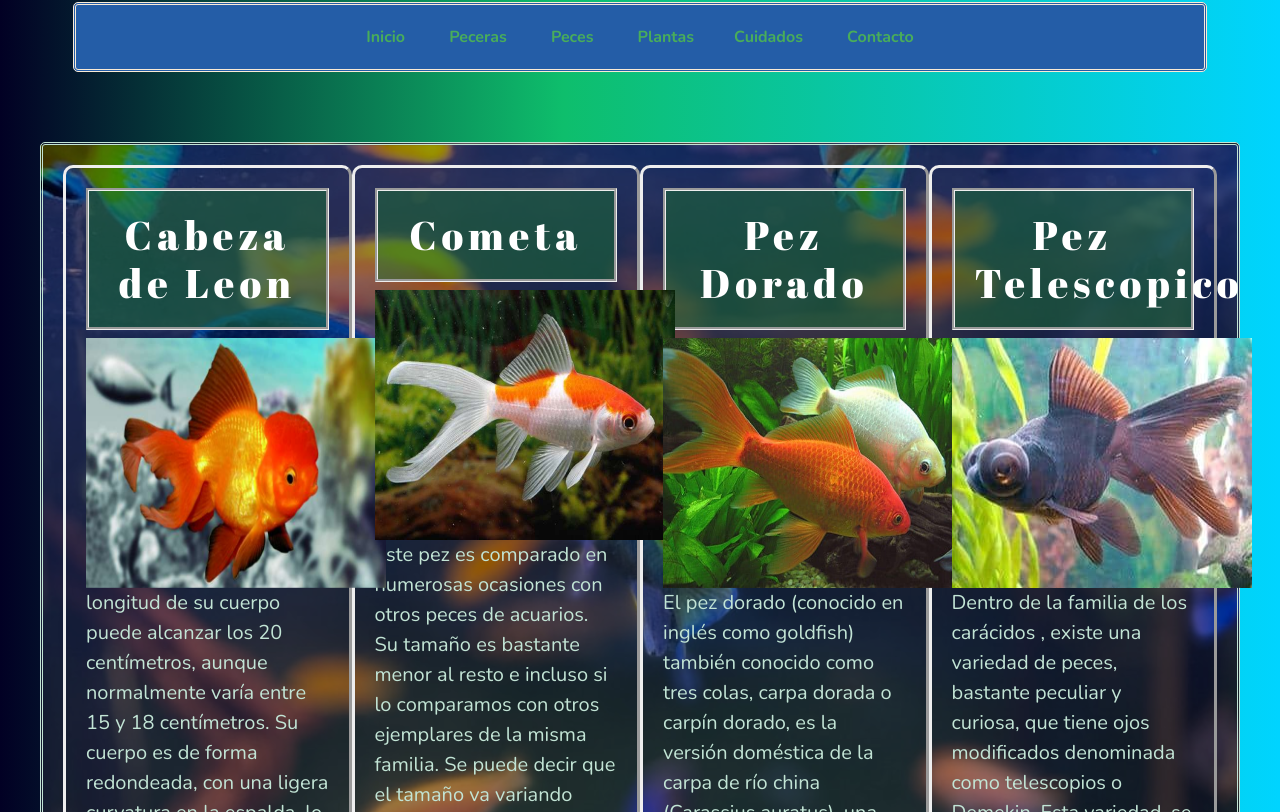
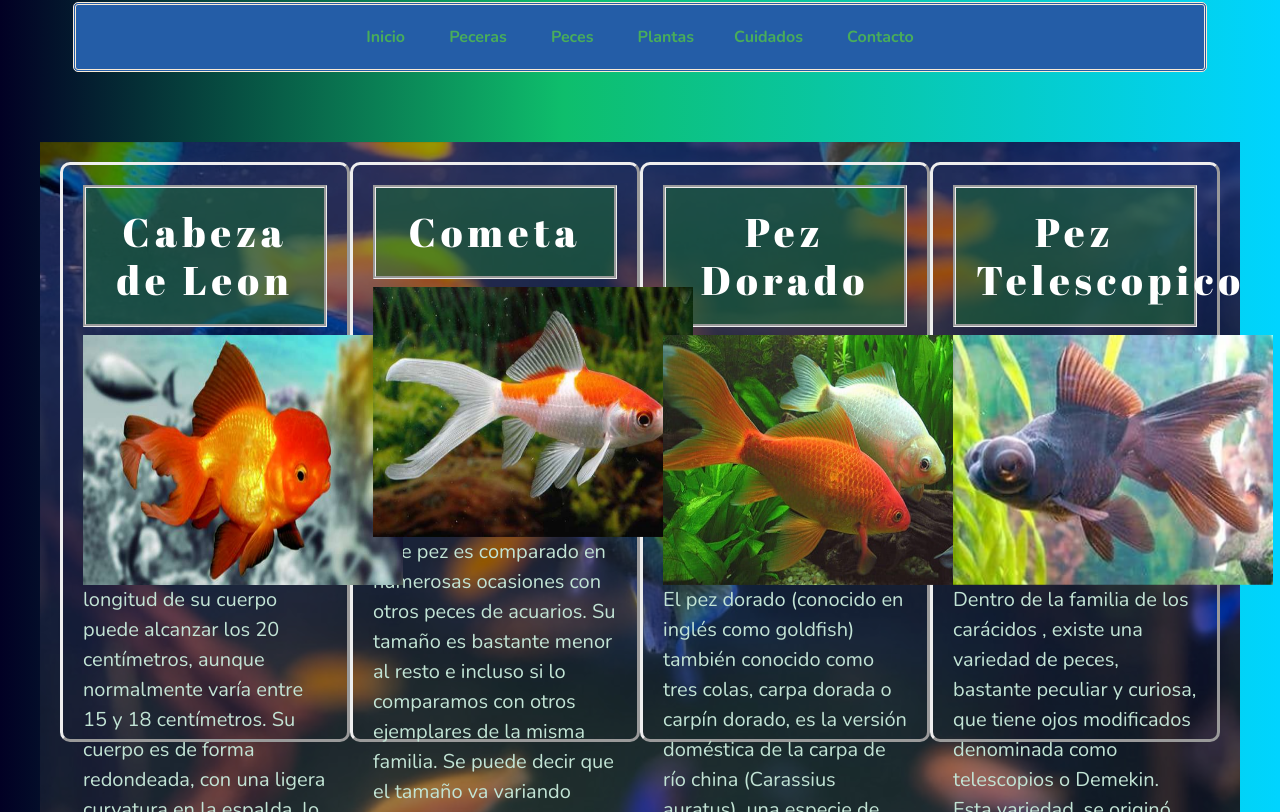
Before and after one commit to NicolasBugari/PreEntrega2Bugari, a plain HTML site: page Paginas/peces.html in a window 1280 px wide. Shown: the part 608-1420 px from the top of the page. Drawn offline with nearby package versions, Linux system fonts and the light colour scheme.

Commit message:
Ultimos Arreglos

```diff
--- a/Paginas/peces.html
+++ b/Paginas/peces.html
@@ -53,7 +53,7 @@
         <section class="section3">
             <div class="pez cabezadeleon">
                 <h2>Cabeza de Leon</h2>
-                <img class="animate__animated animate__flipInX" src="../fotos/PezCabezadeLeon.jpg" height="250px" width="300px" style="float: left;" alt="pez cabeza de leon">
+                <img class="animate__animated animate__flipInX" src="../fotos/PezCabezadeLeon.jpg" height="250px" width="320px" style="float: left;" alt="pez cabeza de leon">
                 <p2>
                 longitud de su cuerpo puede alcanzar los 20 centímetros, aunque normalmente varía entre 15 y 18 centímetros. Su cuerpo es de forma redondeada, con una ligera curvatura en la espalda, lo que provoca que su forma de nadar sea un poco lenta. En cuanto a sus aletas, se distribuyen de la siguiente manera:
                 <ul>Par de aletas pectorales: a cada lado, justo después de su “melena”</ul>
@@ -63,7 +63,7 @@
                 </p2></div>
                 <div class="pez cometa">
                 <h2>Cometa</h2>
-                <img class="animate__animated animate__flipInX" src="../fotos/PezCometa.jpg" height="250px" width="300px" style="float: left" alt="pez cometa">
+                <img class="animate__animated animate__flipInX" src="../fotos/PezCometa.jpg" height="250px" width="320px" style="float: left" alt="pez cometa">
                 <p2>
                 Este pez es comparado en numerosas ocasiones con otros peces de acuarios. Su tamaño es bastante menor al resto e incluso si lo comparamos con otros ejemplares de la misma familia. Se puede decir que el tamaño va variando dependiendo de las condiciones en las que habita y el tipo de alimentación que tiene. Sin embargo, por lo general, su tamaño es de menos de 10 centímetros. El peso ideal de estos peces es de media libra.</p2></div>
                 <div class="pez dorado">
@@ -74,7 +74,7 @@
                 La cría en cautividad, como en cualquier especie, conlleva que el animal cambie su forma de vida y, por tanto, la adaptación a esta también produce cambios físicos en los peces dorados, que seleccionados a lo largo de los años, han dado lugar a la gran variedad que se puede ver hoy día.</p2></div>
                 <div class="pez telescopico">
                 <h2>Pez Telescopico</h2>
-                <img class="animate__animated animate__flipInX" src="../fotos/PezTelescopico.jpg" height="250px" width="300px" style="float: left" alt="pez telescopico">
+                <img class="animate__animated animate__flipInX" src="../fotos/PezTelescopico.jpg" height="250px" width="320px" style="float: left" alt="pez telescopico">
                 <p2>
                 Dentro de la familia de los carácidos , existe una variedad de peces, bastante peculiar y curiosa, que tiene ojos modificados denominada como telescopios o Demekin. Esta variedad, se originó en China a principios del siglo XVIII, y su característica principal son sus ojos, los cuales parece que brotaran de su cabeza, es decir sobresalen de tal manera que se proyectan hacia fuera. Sin embargo, aunque adquieren el nombre de peces telescopio, su visión es muy limitada.
                 Estos peces se encuentran en infinidad de acuarios y peceras de todo el mundo. Este pez ha sido domesticado por el ser humano criado con fines ornamentales. Cada vez, con el paso de los años, las crías se han ido volviendo más selectiva, dando las variedades que tenemos hoy día.</p2></div>
--- a/css/estilo.css
+++ b/css/estilo.css
@@ -97,10 +97,9 @@ nav{
 }
 .dorado{
     float: left;
+    animation-duration: 5s;
     border-style: outset;
-    padding: 20px;
     border-radius: 10px;
-    animation-duration: 5s;
 }
 .telescopico{
     float: left;
@@ -199,16 +198,13 @@ nav{
 }
 .section3{
     background-image: linear-gradient(rgba(0, 0, 0, 0.4), rgba(0, 0, 0, 0.4)), url("../fotos/Fondopaginas/FONDO3.jpg");
-    border-radius: 5px;
-    border-style: double;
-    border-spacing: 10px;
     background-attachment: fixed;
     background-position: center;
     background-repeat: no-repeat;
     background-size: cover;
     padding: 20px;
     margin: 40px;
-    height: 1800px;
+    height: 1200px;
     color: rgb(194, 228, 213);
     font-family: "Nunito", sans-serif;
 }
```
